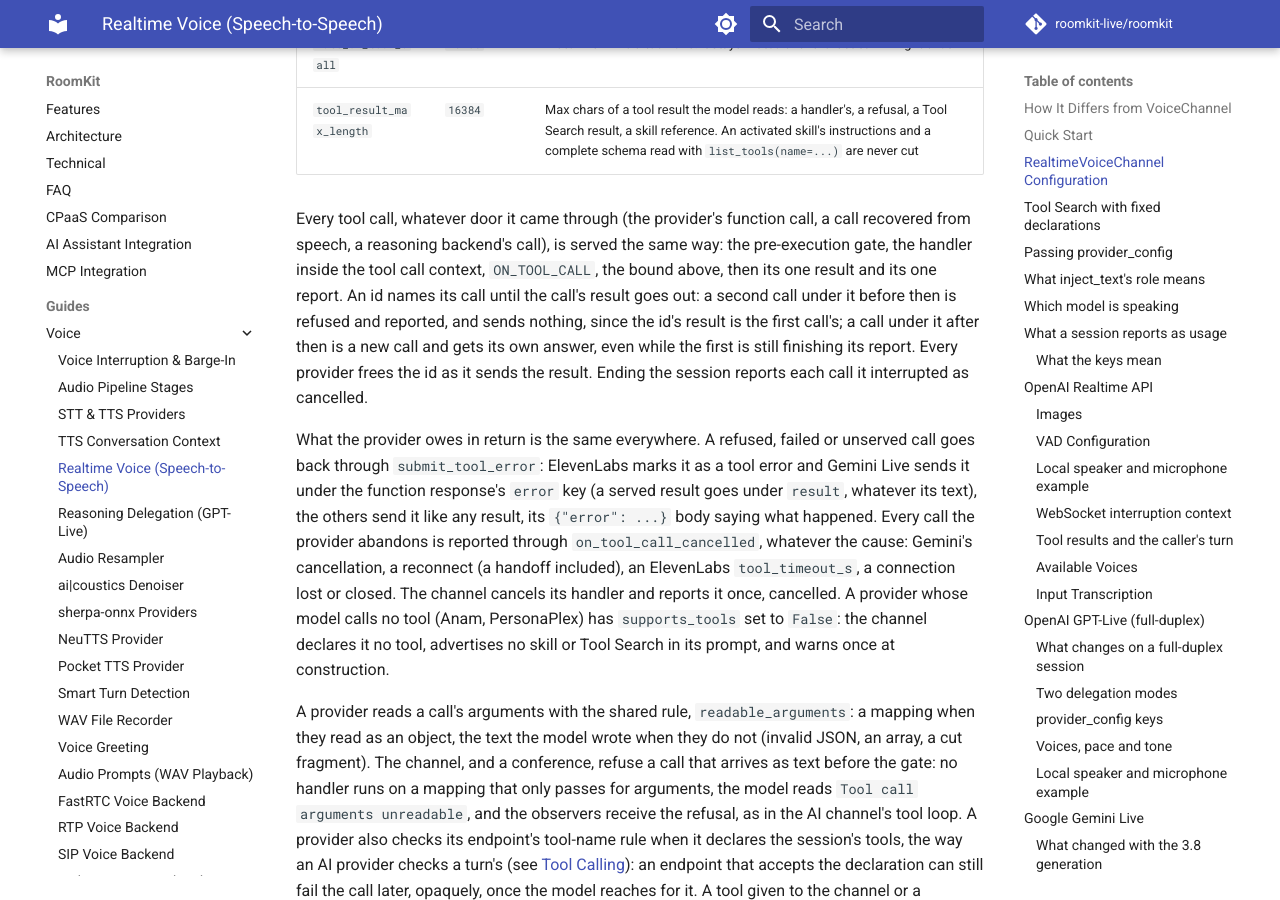
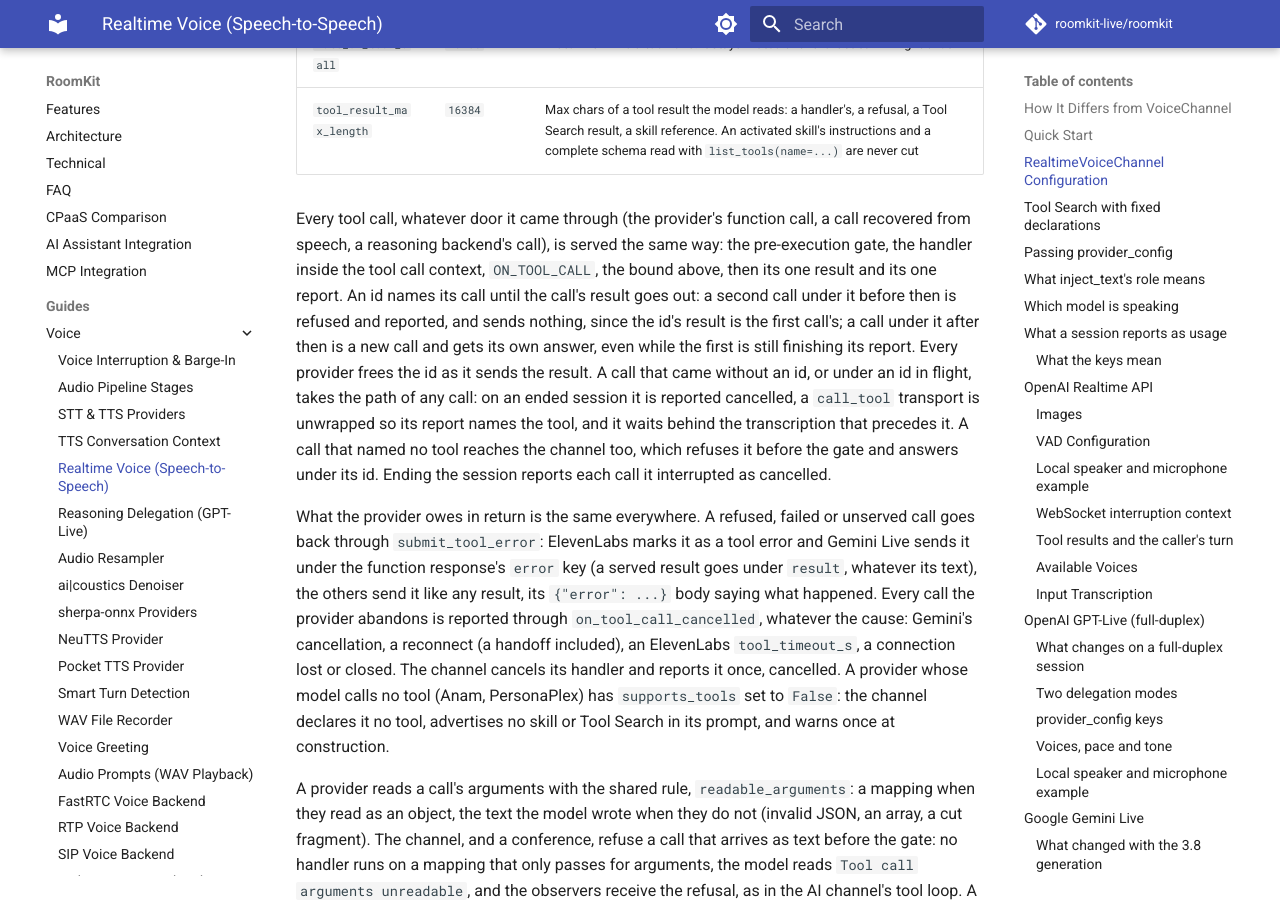
Before and after one commit to roomkit-live/roomkit-docs, an MkDocs documentation site: the page built from docs/guides/realtime-voice-providers.md, in a window 1280 px wide and 900 px high, scrolled down 2449 px. Built offline with MkDocs 1.6.1 and Material for MkDocs 9.7.7, drawn with Linux system fonts in a browser that asks for light colours; comment, search, counter and statistics services are not loaded; some of the changed text lies outside the part shown.

Commit message:
docs(realtime): entry refusals on the normal path, nameless calls refused and answered, ElevenLabs keeps the service's call id (RMK-442)

````diff
--- a/docs/guides/realtime-voice-providers.md
+++ b/docs/guides/realtime-voice-providers.md
@@ -93,8 +93,12 @@ until the call's result goes out: a second call under it before then is
 refused and reported, and sends nothing, since the id's result is the first
 call's; a call under it after then is a new call and gets its own answer, even
 while the first is still finishing its report. Every provider frees the id as
-it sends the result. Ending the session reports each call it interrupted as
-cancelled.
+it sends the result. A call that came without an id, or under an id in flight,
+takes the path of any call: on an ended session it is reported cancelled, a
+`call_tool` transport is unwrapped so its report names the tool, and it waits
+behind the transcription that precedes it. A call that named no tool reaches
+the channel too, which refuses it before the gate and answers under its id.
+Ending the session reports each call it interrupted as cancelled.
 
 What the provider owes in return is the same everywhere. A refused, failed or
 unserved call goes back through `submit_tool_error`: ElevenLabs marks it as a
@@ -982,7 +986,7 @@ inline.
 
 ## ElevenLabs Conversational AI
 
-Server-orchestrated speech-to-speech using ElevenLabs agents. STT, LLM, TTS, VAD, and turn-taking are all handled server-side — the provider sends and receives audio, and bridges the agent's client tool calls into RoomKit's tool path.
+Server-orchestrated speech-to-speech using ElevenLabs agents. STT, LLM, TTS, VAD, and turn-taking are all handled server-side — the provider sends and receives audio, and bridges the agent's client tool calls into RoomKit's tool path. A call keeps the service's id: the SDK folds it into the call's parameters, where a parameter the model writes under `tool_call_id` would replace it, so the provider keeps the model's parameters apart and the id stands; a `tool_call_id` the model wrote reaches your handler as an argument, judged against the tool's schema as any.
 
 ```python
 from __future__ import annotations
````
